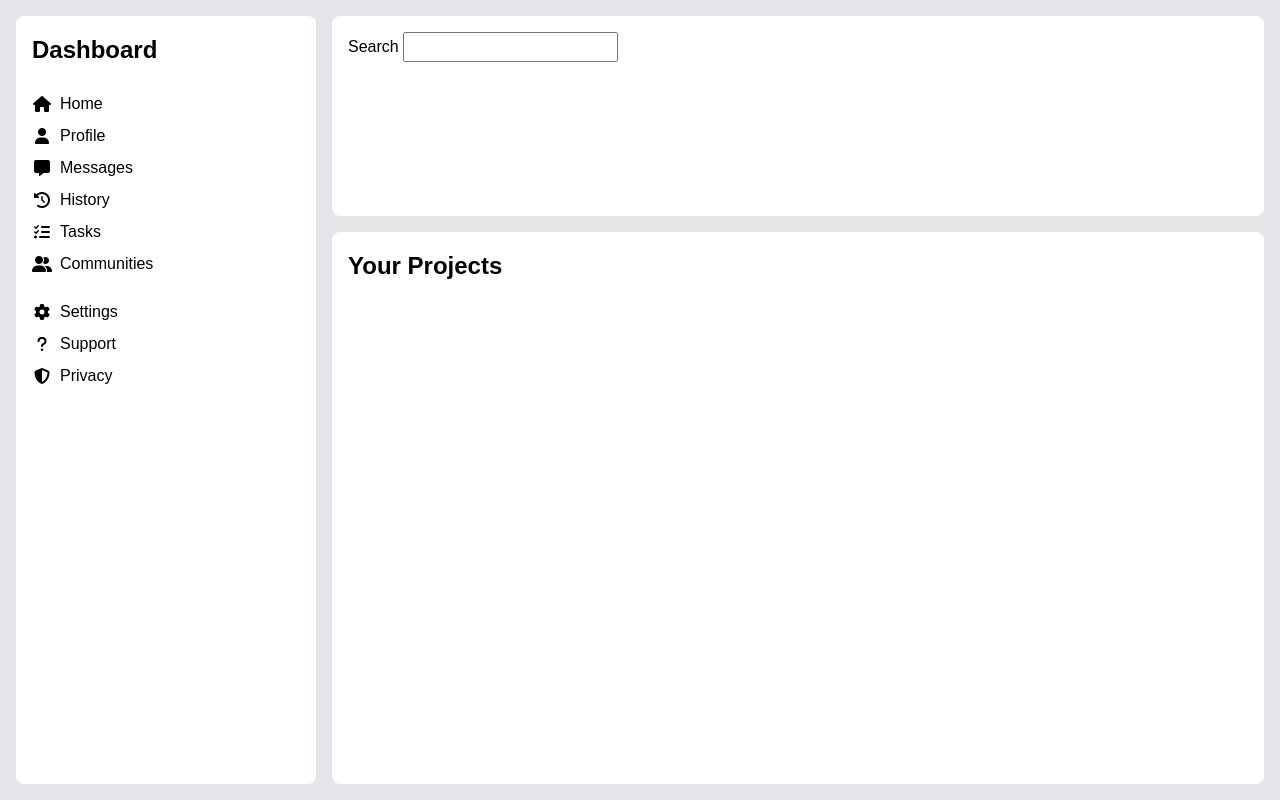
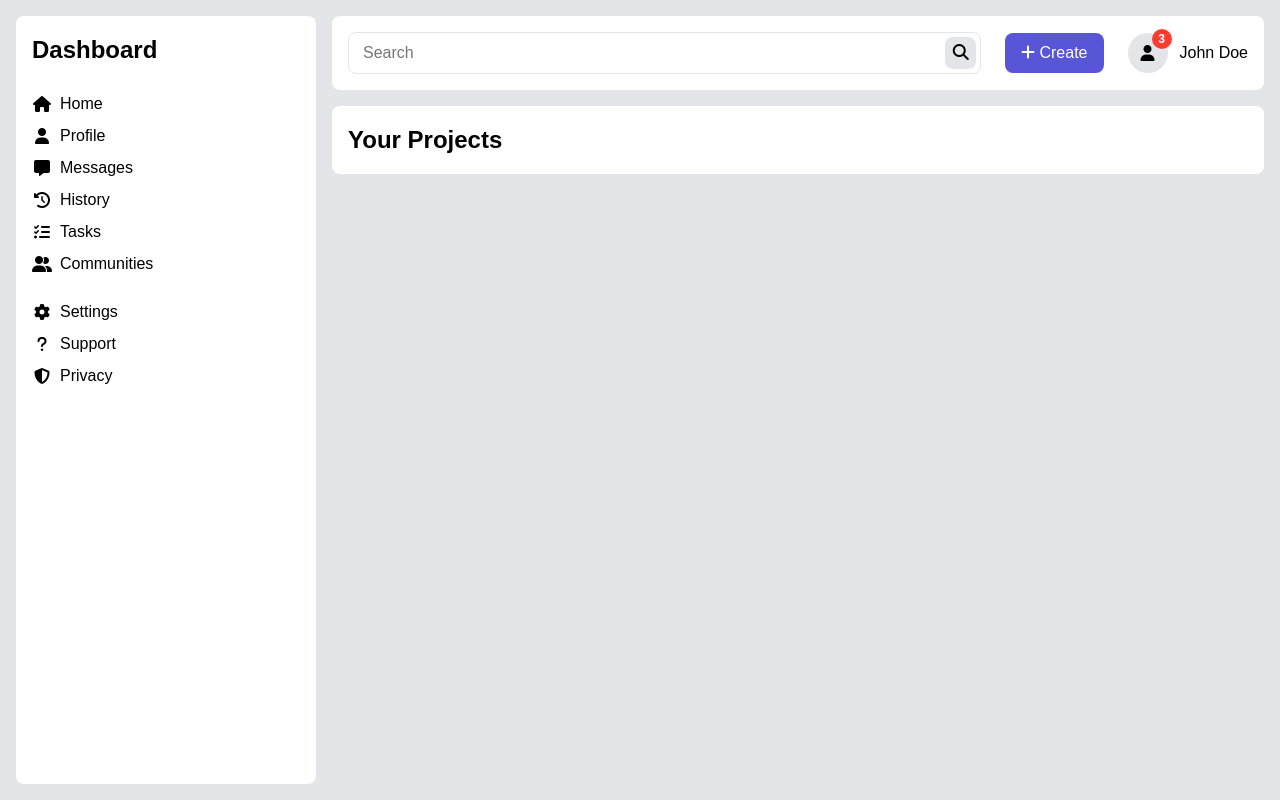
Before and after one commit to hrvstr/admin-dashboard, a plain HTML site: page index.html in a window 1280 px wide. Drawn offline with Linux system fonts and the light colour scheme.

Commit message:
Implement content header

```diff
--- a/index.html
+++ b/index.html
@@ -12,7 +12,6 @@
     ></script>
   </head>
   <body>
-    <main>
     <aside class="sidebar panel">
       <h2 class="logo">Dashboard</h2>
       <ul class="main-nav">
@@ -29,9 +28,25 @@
         <li><i class="fa-solid fa-fw fa-shield-halved"></i>Privacy</li>
       </ul>
     </aside>
+    <main>
       <header class="panel">
-        <label for="search">Search</label>
-        <input type="search" name="search" id="search" />
+        <form class="search-bar">
+          <input
+            type="search"
+            name="search"
+            id="search"
+            aria-label="Search"
+            placeholder="Search"
+          />
+          <button type="submit">
+            <i class="fa-solid fa-magnifying-glass" aria-label="Search"></i>
+          </button>
+        </form>
+        <button class="button"><i class="fa-solid fa-plus"></i> Create</button>
+        <div class="avatar">
+          <i class="fa-solid fa-user"></i><span>John Doe</span>
+          <span class="indicator">3</span>
+        </div>
       </header>
       <article class="panel">
         <h2>Your Projects</h2>
--- a/style.css
+++ b/style.css
@@ -1,13 +1,12 @@
 :root {
   --radius: 8px;
+  --gray: #e3e5e8;
+  --accent: #5856d6;
 }
 
 body {
   font-family: sans-serif;
-  background: #e3e5e8;
-}
-
-main {
+  background: var(--gray);
   display: grid;
   padding: 1rem;
   gap: 1rem;
@@ -55,7 +54,94 @@ main {
 
 /* Content */
 
+main {
+  display: flex;
+  flex-direction: column;
+  gap: 1rem;
+  grid-column: span 3;
+}
+
 header,
 article {
   grid-column: span 3;
 }
+
+/* Header */
+
+header {
+  display: flex;
+  gap: 1.5rem;
+  align-items: center;
+  justify-content: center;
+}
+
+.button {
+  appearance: none;
+  border: none;
+  background: var(--accent);
+  color: white;
+  height: 2.5rem;
+  padding: 0 1rem;
+  border-radius: var(--radius);
+}
+
+.avatar {
+  display: flex;
+  align-items: center;
+  justify-content: center;
+  gap: 0.75rem;
+  position: relative;
+}
+
+.avatar i {
+  background: var(--gray);
+  height: 2.5rem;
+  width: 2.5rem;
+  display: grid;
+  place-content: center;
+  border-radius: 1.25rem;
+}
+
+.avatar .indicator {
+  position: absolute;
+  top: -0.25rem;
+  left: 1.5rem;
+  background: #ff3b30;
+  height: 1.25rem;
+  width: 1.25rem;
+  border-radius: 0.75rem;
+  display: grid;
+  place-items: center;
+  font-size: 12px;
+  color: white;
+  /* font-family: monospace; */
+  font-weight: bold;
+}
+
+/* Search */
+
+.search-bar {
+  display: flex;
+  gap: 0.5rem;
+  border: 1px solid var(--gray);
+  width: max-content;
+  padding: 0.25rem 0.25rem 0.25rem 0.75rem;
+  border-radius: var(--radius);
+  flex-grow: 1;
+}
+
+.search-bar input {
+  appearance: none;
+  height: 2rem;
+  border: none;
+  width: 100%;
+}
+
+.search-bar button {
+  appearance: none;
+  height: 2rem;
+  width: 2rem;
+  border: none;
+  background: var(--gray);
+  border-radius: var(--radius);
+}
```
Lines whose indentation alone changed are shown as unchanged.
